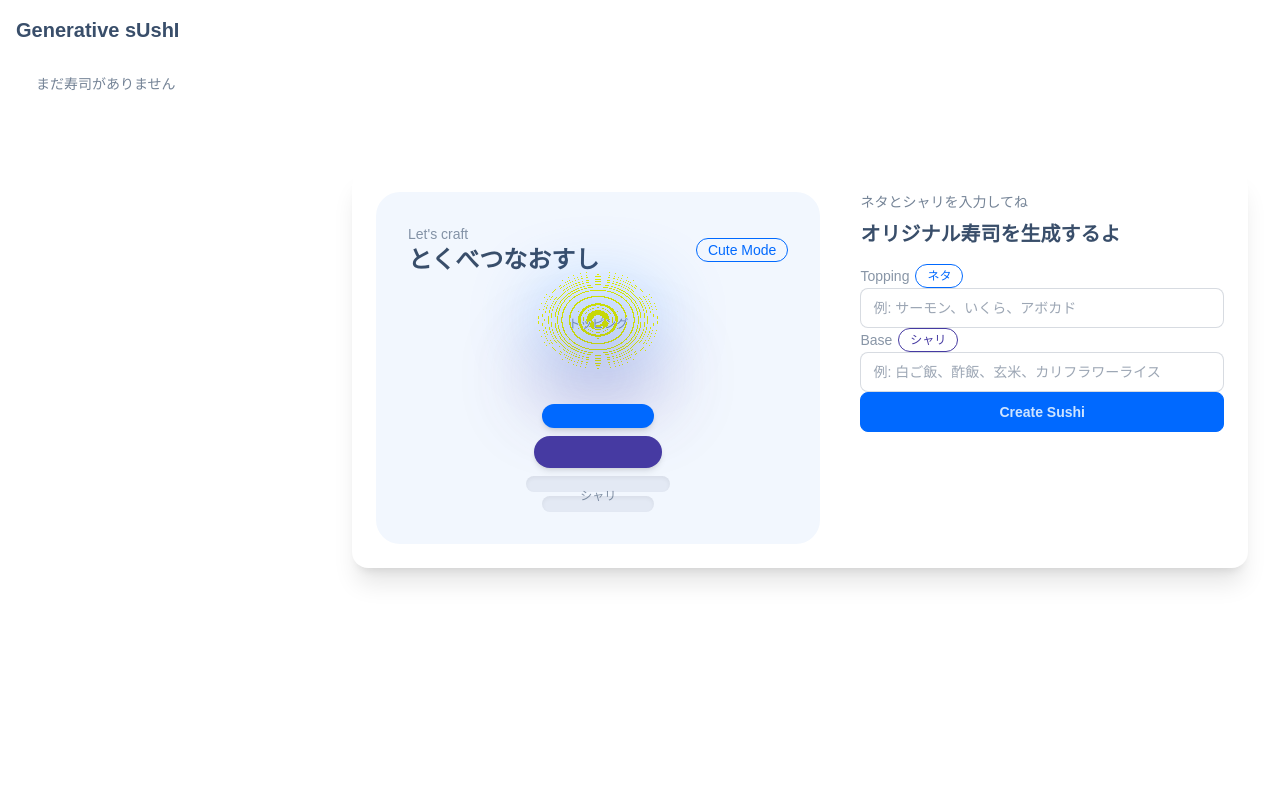
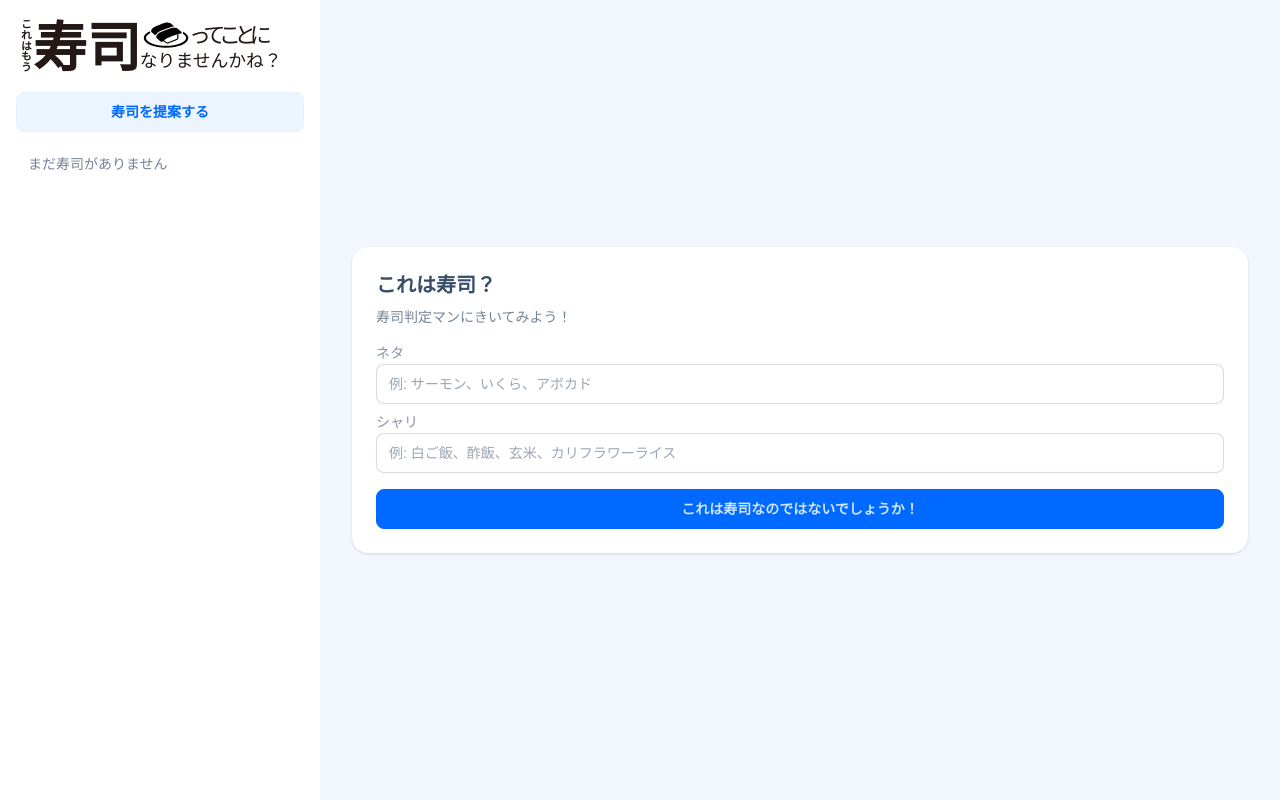
Before and after one commit to musicshio/generative-sushi, a Next.js app: page / in a window 1280 px wide. Built offline with nearby package versions, Linux system fonts and the light colour scheme; a web font is replaced by a local one.

Commit message:
feat: fix style

```diff
--- a/app/[id]/_components/sushi-detail.tsx
+++ b/app/[id]/_components/sushi-detail.tsx
@@ -139,7 +139,11 @@ export default function SushiDetail({
     );
 
     if (!showSplit) {
-        return chatContent;
+        return <div className="flex flex-col lg:flex-row lg:gap-4 h-full max-h-full bg-base-200 p-4">
+            <div className="order-2 lg:order-1 flex-none w-full h-full max-h-full border border-base-200 rounded-box lg:overflow-y-auto bg-base-100">
+                {chatContent}
+            </div>
+        </div>
     }
 
     const openShareModal = () => {
@@ -264,14 +268,14 @@ export default function SushiDetail({
                                     target="_blank"
                                     rel="noreferrer"
                                 >
-                                    共有ページを開く
+                                    ページを開く
                                 </a>
                             </div>
                         </div>
                     ) : (
                         <div className="space-y-3">
                             <p className="text-sm text-base-content/70">
-                                {sharePending ? '共有リンクを作成中...' : '共有リンクを準備しています。'}
+                                {sharePending ? 'リンクを作成中...' : 'リンクを準備しています。'}
                             </p>
                             {sharePending && (
                                 <div className="flex items-center gap-2">
--- a/app/_components/chat-sidebar.tsx
+++ b/app/_components/chat-sidebar.tsx
@@ -16,7 +16,7 @@ export function ChatSidebar() {
     }, []);
 
     return (
-        <ul className="menu w-full">
+        <ul className="menu w-full p-0">
             {chats.length === 0 && (
                 <li className="text-base-content/70">
                     <span>まだ寿司がありません</span>
--- a/app/layout.tsx
+++ b/app/layout.tsx
@@ -1,6 +1,7 @@
 import type { Metadata } from "next";
 import { Hina_Mincho, Geist_Mono, Mochiy_Pop_One, Shippori_Antique } from "next/font/google";
 import "./globals.css";
+import Image from 'next/image'
 
 import { ChatSidebar } from "@/app/_components/chat-sidebar";
 import Link from "next/link";
@@ -29,8 +30,8 @@ const geistMono = Geist_Mono({
 });
 
 export const metadata: Metadata = {
-  title: "Create Next App",
-  description: "Generated by create next app",
+  title: "これはもう寿司ってことになりませんかね？",
+  description: "寿司判定AIとチャットしながら、あなただけの寿司を作ろう！",
 };
 
 export default function RootLayout({
@@ -53,16 +54,20 @@ export default function RootLayout({
                 </label>
               </div>
               <div className="flex-1">
-                <Link href="/" className="text-xl font-semibold">Generative sUshI</Link>
+                <Link href="/">
+                  <Image src="/logo.svg" alt="logo" width={180} height={40} />
+                </Link>
               </div>
             </div>
             <main className="flex-1 min-h-0 overflow-y-auto">{children}</main>
           </div>
           <div className="drawer-side h-dvh">
             <label htmlFor="app-drawer" aria-label="close sidebar" className="drawer-overlay"></label>
-            <aside className="h-dvh w-80 p-4 overflow-y-auto">
+            <aside className="h-dvh w-80 p-4 overflow-y-auto bg-base-100">
               <div className="flex items-center justify-between mb-4">
-                <Link href="/" className="text-xl font-semibold">Generative sUshI</Link>
+                <Link href="/">
+                  <Image src="/logo.svg" alt="logo" width={270} height={60}  />
+                </Link>
                 <label htmlFor="app-drawer" className="btn btn-ghost btn-square lg:hidden">
                   <svg xmlns="http://www.w3.org/2000/svg" className="h-5 w-5" fill="none"
                        viewBox="0 0 24 24" stroke="currentColor">
@@ -71,6 +76,11 @@ export default function RootLayout({
                   </svg>
                 </label>
               </div>
+              <Link href="/">
+                <div className="btn btn-primary btn-soft w-full mb-4">
+                  寿司を提案する
+                </div>
+              </Link>
               <ChatSidebar />
             </aside>
           </div>
--- a/app/page.tsx
+++ b/app/page.tsx
@@ -8,13 +8,11 @@ export default function Page() {
     const router = useRouter();
     const [topping, setTopping] = useState('');
     const [base, setBase] = useState('');
-    const [submitting, setSubmitting] = useState(false);
     const [error, setError] = useState<string | null>(null);
 
     const handleSushiSubmit = async (e: React.FormEvent) => {
         e.preventDefault();
-        if (!topping.trim() || !base.trim() || submitting) return;
-        setSubmitting(true);
+        if (!topping.trim() || !base.trim()) return;
         setError(null);
 
         try {
@@ -38,64 +36,23 @@ export default function Page() {
         } catch (err) {
             console.error(err);
             setError('チャットの開始に失敗しました。もう一度お試しください。');
-            setSubmitting(false);
         }
     };
 
     return (
-        <>
-            {submitting && (
-                <div className="fixed inset-0 z-50 flex flex-col items-center justify-center gap-4 bg-base-200/80 backdrop-blur-md">
-                    <span className="loading loading-spinner loading-lg text-primary" aria-hidden />
-                    <div className="text-center space-y-1">
-                        <p className="font-semibold text-base-content">お寿司を仕込み中…</p>
-                        <p className="text-sm text-base-content/70">少しだけ待っててね</p>
-                    </div>
-                </div>
-            )}
-            <div className="min-h-[calc(100vh-4rem)] flex items-center justify-center p-6">
-                <div className="card w-full max-w-4xl bg-base-100 shadow-xl">
-                    <div className="card-body grid md:grid-cols-[1.1fr_0.9fr] gap-10">
-                        <div className="relative flex justify-center">
-                            <div className="bg-base-200 rounded-3xl p-8 w-full max-w-lg">
-                                <div className="flex justify-between items-center mb-6">
-                                    <div>
-                                        <p className="text-sm text-base-content/60">Let&apos;s craft</p>
-                                        <h2 className="text-2xl font-semibold">とくべつなおすし</h2>
-                                    </div>
-                                    <div className="badge badge-outline badge-primary">Cute Mode</div>
-                                </div>
-                                <div className="relative">
-                                    <div className="absolute left-1/2 -translate-x-1/2 top-4 text-xs text-base-content/60">
-                                        トッピング
-                                    </div>
-                                    <div className="flex flex-col items-center gap-4">
-                                        <div className="w-28 h-10 bg-primary/80 rounded-full blur-2xl opacity-60"></div>
-                                        <div className="w-32 h-10 bg-secondary/80 rounded-full blur-2xl opacity-60"></div>
-                                    </div>
-                                    <div className="relative mt-2 flex flex-col items-center gap-2">
-                                        <div className="w-28 h-6 bg-primary rounded-full shadow-md"></div>
-                                        <div className="w-32 h-8 bg-secondary rounded-full shadow-md"></div>
-                                        <div className="w-36 h-4 bg-base-300 rounded-full shadow-inner"></div>
-                                        <div className="w-28 h-4 bg-base-300 rounded-full shadow-inner -mt-1"></div>
-                                    </div>
-                                    <div className="absolute left-1/2 -translate-x-1/2 bottom-2 text-xs text-base-content/60">
-                                        シャリ
-                                    </div>
-                                </div>
-                            </div>
-                        </div>
-
+        <div className="min-h-full flex items-center justify-center bg-base-200">
+            <div className="card w-full max-w-4xl bg-base-100 shadow">
+                <div className="card-body gap-10">
                     <div className="space-y-4">
                         <div className="space-y-2">
-                                <p className="text-sm text-base-content/70">ネタとシャリを入力してね</p>
-                                <h3 className="text-xl font-semibold">オリジナル寿司を生成するよ</h3>
+                            <h1 className="text-xl font-semibold">これは寿司？</h1>
+                            <p className="text-sm text-base-content/70">寿司判定マンにきいてみよう！</p>
                         </div>
                         <form onSubmit={handleSushiSubmit} className="space-y-4">
-                                <label className="form-control w-full">
+                            <div className="space-y-2">
+                                <div className="form-control w-full">
                                     <div className="label">
-                                        <span className="label-text">Topping</span>
-                                        <span className="badge badge-primary badge-outline text-xs">ネタ</span>
+                                        <span className="label-text">ネタ</span>
                                     </div>
                                     <input
                                         value={topping}
@@ -103,11 +60,10 @@ export default function Page() {
                                         placeholder="例: サーモン、いくら、アボカド"
                                         className="input input-bordered w-full"
                                     />
-                                </label>
-                                <label className="form-control w-full">
+                                </div>
+                                <div className="form-control w-full">
                                     <div className="label">
-                                        <span className="label-text">Base</span>
-                                        <span className="badge badge-secondary badge-outline text-xs">シャリ</span>
+                                        <span className="label-text">シャリ</span>
                                     </div>
                                     <input
                                         value={base}
@@ -115,9 +71,10 @@ export default function Page() {
                                         placeholder="例: 白ご飯、酢飯、玄米、カリフラワーライス"
                                         className="input input-bordered w-full"
                                     />
-                                </label>
-                                <button type='submit' className="btn btn-primary w-full" disabled={submitting}>
-                                    {submitting ? 'Creating...' : 'Create Sushi'}
+                                </div>
+                            </div>
+                            <button type='submit' className="btn btn-primary w-full">
+                                これは寿司なのではないでしょうか！
                             </button>
                         </form>
                         {error && <p className="text-error text-sm">{error}</p>}
@@ -125,6 +82,5 @@ export default function Page() {
                 </div>
             </div>
         </div>
-        </>
     );
 }
```
Also changed, not shown: public/logo.svg (added). Lines whose indentation alone changed are shown as unchanged.
